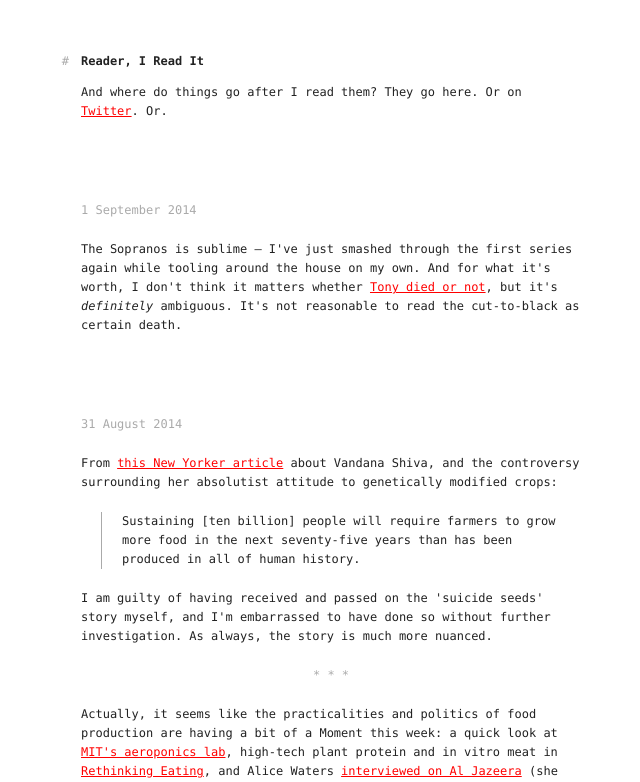
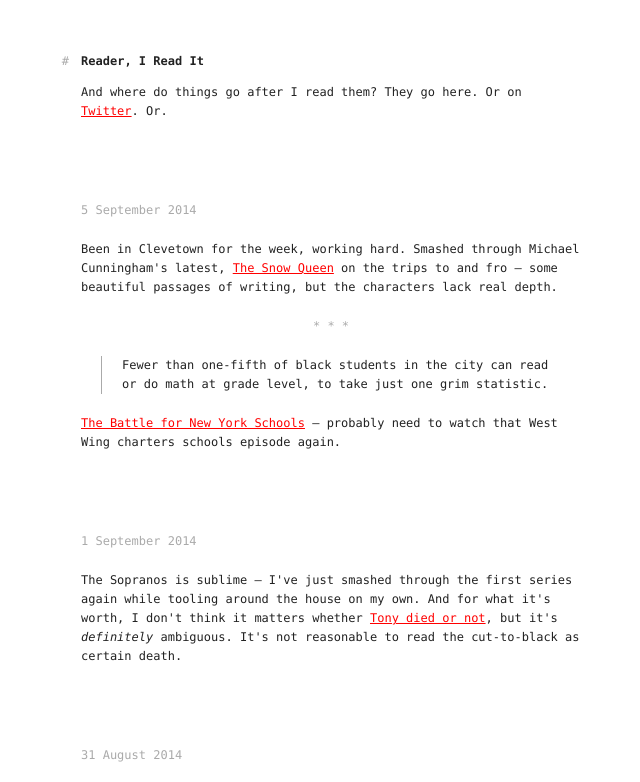
Before and after one commit to virginia/virginia.github.io, a plain HTML site: page reading/index.html in a window 1280 px wide. Shown: the top 782 px of the page, without its empty margins (309-949 px from the left). Drawn offline with Linux system fonts and the light colour scheme.

Commit message:
The Battle for New York's schools

```diff
--- a/reading/index.html
+++ b/reading/index.html
@@ -18,6 +18,18 @@
       </p>
 
       <dl class="reading-list">
+        <dt>
+          <time>5 September 2014</time>
+        </dt>
+        <dd>
+          Been in Clevetown for the week, working hard. Smashed through Michael Cunningham's latest, <a href="https://www.overdrive.com/media/1474870/the-snow-queen">The Snow Queen</a> on the trips to and fro – some beautiful passages of writing, but the characters lack real depth.
+        </dd>
+        <dd>
+          <blockquote>
+            Fewer than one-fifth of black students in the city can read or do math at grade level, to take just one grim statistic.
+          </blockquote>
+          <a href="http://www.nytimes.com/2014/09/07/magazine/the-battle-for-new-york-schools-eva-moskowitz-vs-mayor-bill-de-blasio.html">The Battle for New York Schools</a> – probably need to watch that West Wing charters schools episode again.
+        </dd>
         <dt>
           <time>1 September 2014</time>
         </dt>
```
